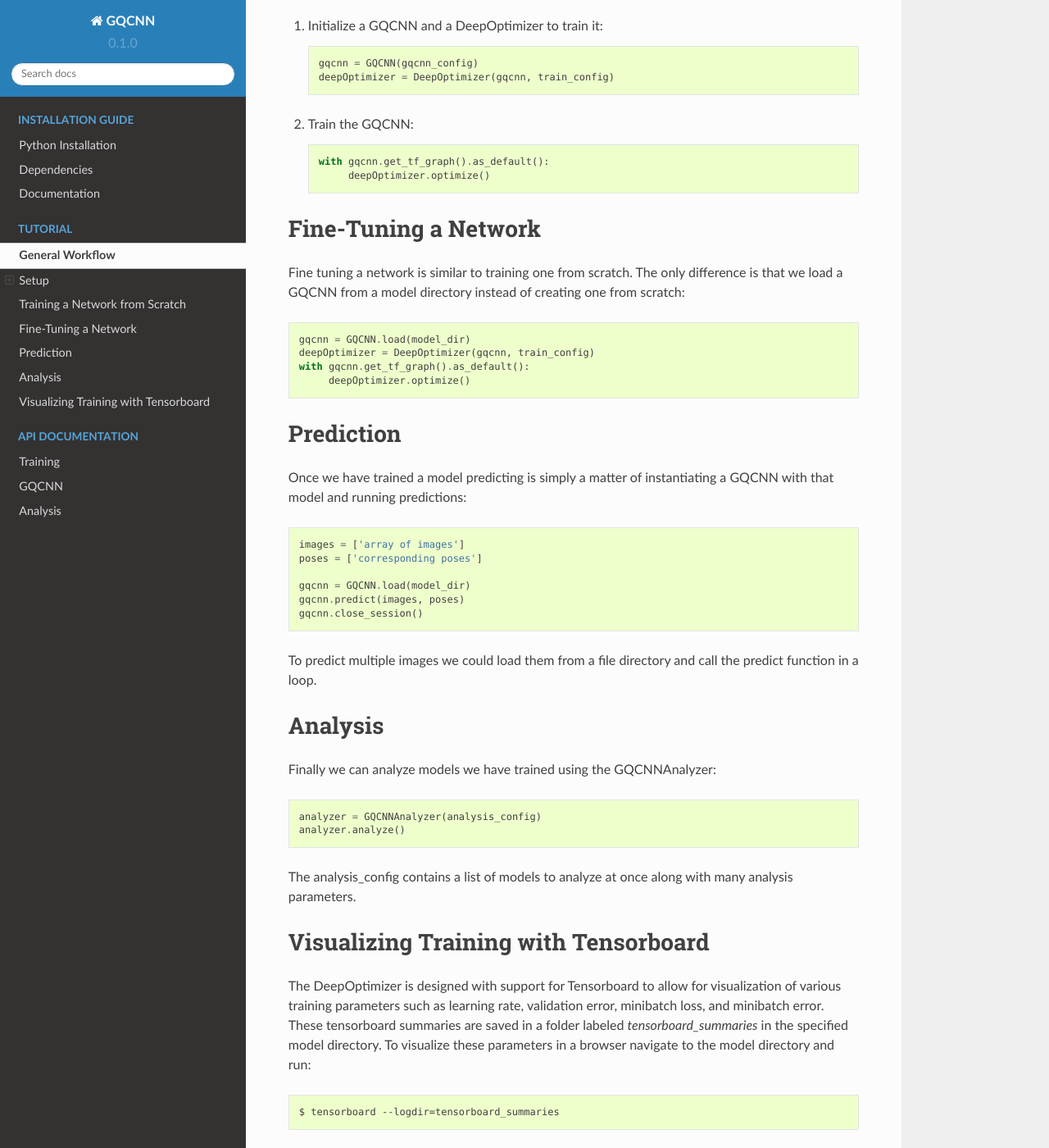
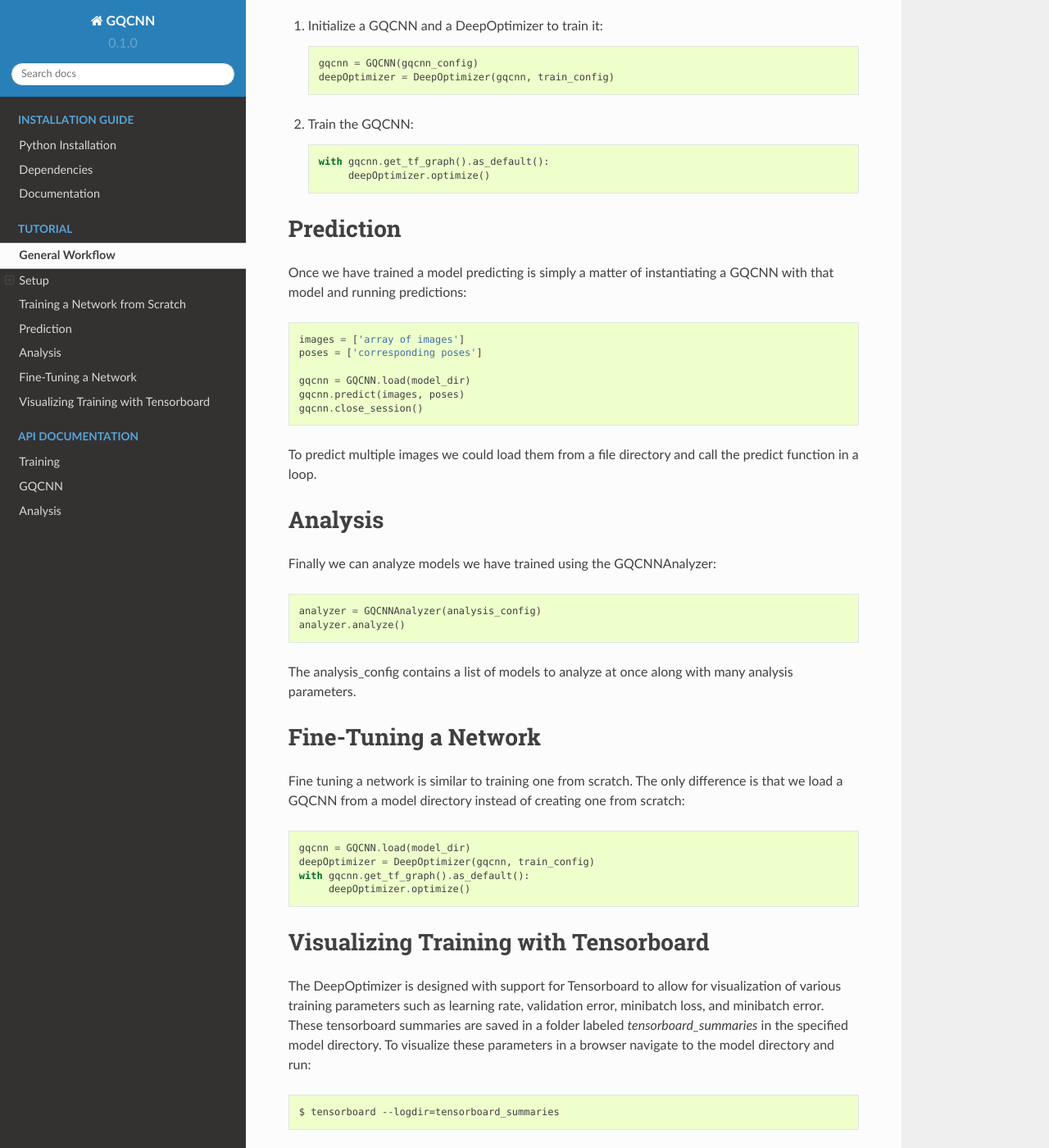
Before and after one commit to BerkeleyAutomation/gqcnn, a Sphinx documentation site: the page built from docs/source/tutorials/tutorial.rst, in a window 1280 px wide and 1400 px high, scrolled down 1345 px. Shown: the whole window at 82% size. Built offline with Sphinx 7.4.7 and the Read the Docs theme 2.0.0, drawn with Linux system fonts in a browser that asks for light colours; part of the change alters nothing that is shown.

```diff
--- a/docs/source/tutorials/tutorial.rst
+++ b/docs/source/tutorials/tutorial.rst
@@ -48,15 +48,6 @@ There are two main steps to training a network from scratch:
 	with gqcnn.get_tf_graph().as_default():
 	     deepOptimizer.optimize()
 
-Fine-Tuning a Network
-~~~~~~~~~~~~~~~~~~~~~
-Fine tuning a network is similar to training one from scratch. The only difference is that we load a GQCNN from a model directory instead of creating one from scratch::
-
-	gqcnn = GQCNN.load(model_dir)
-	deepOptimizer = DeepOptimizer(gqcnn, train_config)
-	with gqcnn.get_tf_graph().as_default():
-	     deepOptimizer.optimize()
-
 Prediction
 ~~~~~~~~~~
 Once we have trained a model predicting is simply a matter of instantiating a GQCNN with that model and running predictions::
@@ -80,6 +71,15 @@ Finally we can analyze models we have trained using the GQCNNAnalyzer::
 
 The analysis_config contains a list of models to analyze at once along with many analysis parameters.
 
+Fine-Tuning a Network
+~~~~~~~~~~~~~~~~~~~~~
+Fine tuning a network is similar to training one from scratch. The only difference is that we load a GQCNN from a model directory instead of creating one from scratch::
+
+	gqcnn = GQCNN.load(model_dir)
+	deepOptimizer = DeepOptimizer(gqcnn, train_config)
+	with gqcnn.get_tf_graph().as_default():
+	     deepOptimizer.optimize()
+
 Visualizing Training with Tensorboard
 ~~~~~~~~~~~~~~~~~~~~~~~~~~~~~~~~~~~~~
 The DeepOptimizer is designed with support for Tensorboard to allow for visualization of various training
```
